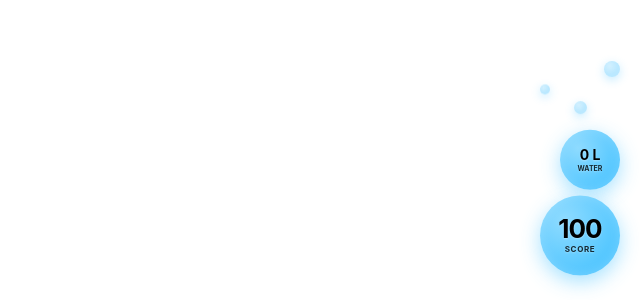
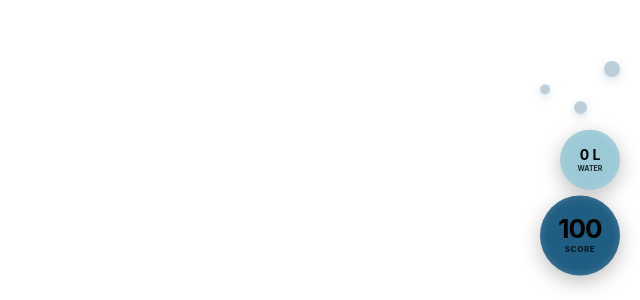
Before and after one commit to srikashyap24/DeloitteHackSpark, a React app: page / in a window 1280 px wide. Shown: the part 500-800 px from the top of the page, without its empty margins (640-1280 px from the left). Built offline with nearby package versions, Linux system fonts and the light colour scheme; the HTML template or start-up script is replaced by a standard one.

Commit message:
Apply score-based color palette to bubbles (dark-blue → red scale)

```diff
--- a/src/bubble.css
+++ b/src/bubble.css
@@ -25,23 +25,20 @@
   color: #000000;
   font-weight: 700;
   position: relative;
-  /* Plasma blue gradient + glow */
-  background: radial-gradient(circle at 30% 30%, #8EDBFF, #3ABEFF);
+  /* Background color is applied inline per bubble based on score/water/alert */
   box-shadow:
-    0 6px 20px rgba(58, 190, 255, 0.45),
-    inset 0 0 12px rgba(255, 255, 255, 0.25);
-  /* Subtle shadow to keep black text readable on blue */
-  text-shadow: 0 1px 2px rgba(255, 255, 255, 0.35);
+    0 6px 20px rgba(0, 0, 0, 0.25),
+    inset 0 0 10px rgba(255, 255, 255, 0.2);
   /* Floating animation */
   animation: gp-float 6s ease-in-out infinite;
-  transition: transform 0.22s ease, box-shadow 0.22s ease;
+  transition: transform 0.22s ease, box-shadow 0.22s ease, background 0.5s ease;
 }
 
 .gp-bubble:hover {
   transform: scale(1.08);
   box-shadow:
-    0 10px 28px rgba(58, 190, 255, 0.55),
-    inset 0 0 16px rgba(255, 255, 255, 0.3);
+    0 10px 28px rgba(0, 0, 0, 0.35),
+    inset 0 0 14px rgba(255, 255, 255, 0.25);
   animation-play-state: paused;
   z-index: 2;
 }
@@ -68,9 +65,8 @@
 .gp-deco {
   pointer-events: none;
   border-radius: 50%;
-  background: radial-gradient(circle at 35% 30%, rgba(255,255,255,0.35) 0%, transparent 55%),
-              rgba(58, 190, 255, 0.35);
-  box-shadow: 0 3px 10px rgba(58, 190, 255, 0.3);
+  background: rgba(32, 93, 130, 0.3);
+  box-shadow: 0 3px 10px rgba(32, 93, 130, 0.2);
   animation: gp-float 4s ease-in-out infinite;
 }
 
--- a/src/bubble.jsx
+++ b/src/bubble.jsx
@@ -1,7 +1,42 @@
 import React, { useState, useEffect } from "react";
 import "./bubble.css";
 
-// Format water value compactly: "0.00123 L" → "0.001 L"
+// ── Brand Palette ─────────────────────────────────
+const PALETTE = {
+  darkBlue:  "#205D82",
+  lightBlue: "#9BC9D6",
+  yellow:    "#E7CD90",
+  orange:    "#F28546",
+  red:       "#E74343",
+};
+
+// Score bubble: color reflects sustainability level
+function getScoreColor(score) {
+  if (score >= 90) return PALETTE.darkBlue;
+  if (score >= 75) return PALETTE.lightBlue;
+  if (score >= 60) return PALETTE.yellow;
+  if (score >= 40) return PALETTE.orange;
+  return PALETTE.red;
+}
+
+// Water bubble: shifts from cool to warm as water usage rises
+function getWaterColor(water) {
+  if (water < 0.05)  return PALETTE.lightBlue;
+  if (water < 0.5)   return PALETTE.yellow;
+  if (water < 2)     return PALETTE.orange;
+  return PALETTE.red;
+}
+
+// Alert bubble: red if the alert text sounds severe, else orange
+function getAlertColor(alertText) {
+  if (!alertText) return PALETTE.orange;
+  const severe = ["repeated", "high", "rapid", "large", "excessive"];
+  return severe.some(w => alertText.toLowerCase().includes(w))
+    ? PALETTE.red
+    : PALETTE.orange;
+}
+
+// Format water compactly
 function formatWater(val) {
   if (!val || val === 0) return "0 L";
   if (val < 0.001) return "<0.001 L";
@@ -17,14 +52,12 @@ export default function GreenPromptBubble() {
   useEffect(() => {
     if (typeof chrome === "undefined" || !chrome.storage) return;
 
-    // Initial load
     chrome.storage.local.get(["score", "alerts", "stats"], (data) => {
       if (typeof data.score === "number") setScore(data.score);
-      if (Array.isArray(data.alerts)) setAlerts(data.alerts);
+      if (Array.isArray(data.alerts))    setAlerts(data.alerts);
       if (data.stats?.waterConsumed != null) setWater(data.stats.waterConsumed);
     });
 
-    // Live updates
     const listener = (changes) => {
       if (changes.score?.newValue != null)  setScore(changes.score.newValue);
       if (changes.alerts?.newValue != null) setAlerts(changes.alerts.newValue);
@@ -36,24 +69,33 @@ export default function GreenPromptBubble() {
   }, []);
 
   const latestAlert = alerts[0] || null;
+  const scoreColor  = getScoreColor(score);
+  const waterColor  = getWaterColor(water);
+  const alertColor  = getAlertColor(latestAlert);
 
   return (
     <div className="gp-stack">
-      {/* Decorative mini bubbles for "rising" aesthetic */}
+      {/* Decorative rising mini-bubbles */}
       <div className="gp-deco" />
       <div className="gp-deco" />
       <div className="gp-deco" />
 
-      {/* Alert bubble – only show if any alerts */}
+      {/* Alert bubble – conditional */}
       {latestAlert && (
-        <div className="gp-bubble gp-bubble--alert">
+        <div
+          className="gp-bubble gp-bubble--alert"
+          style={{ background: alertColor }}
+        >
           !
           <div className="gp-tooltip">{latestAlert}</div>
         </div>
       )}
 
       {/* Water bubble */}
-      <div className="gp-bubble gp-bubble--water">
+      <div
+        className="gp-bubble gp-bubble--water"
+        style={{ background: waterColor }}
+      >
         <span className="gp-water-value">{formatWater(water)}</span>
         <span className="gp-water-label">Water</span>
         <div className="gp-tooltip">💧 Water used by AI prompts</div>
@@ -62,6 +104,7 @@ export default function GreenPromptBubble() {
       {/* Score bubble – largest, clickable */}
       <div
         className="gp-bubble gp-bubble--score"
+        style={{ background: scoreColor }}
         onClick={() => window.open(chrome.runtime.getURL("popup.html"), "_blank")}
         title="Open GreenPrompt dashboard"
       >
```
Also changed, not shown: 1 other file (tests, documents, lock files or other folders).
